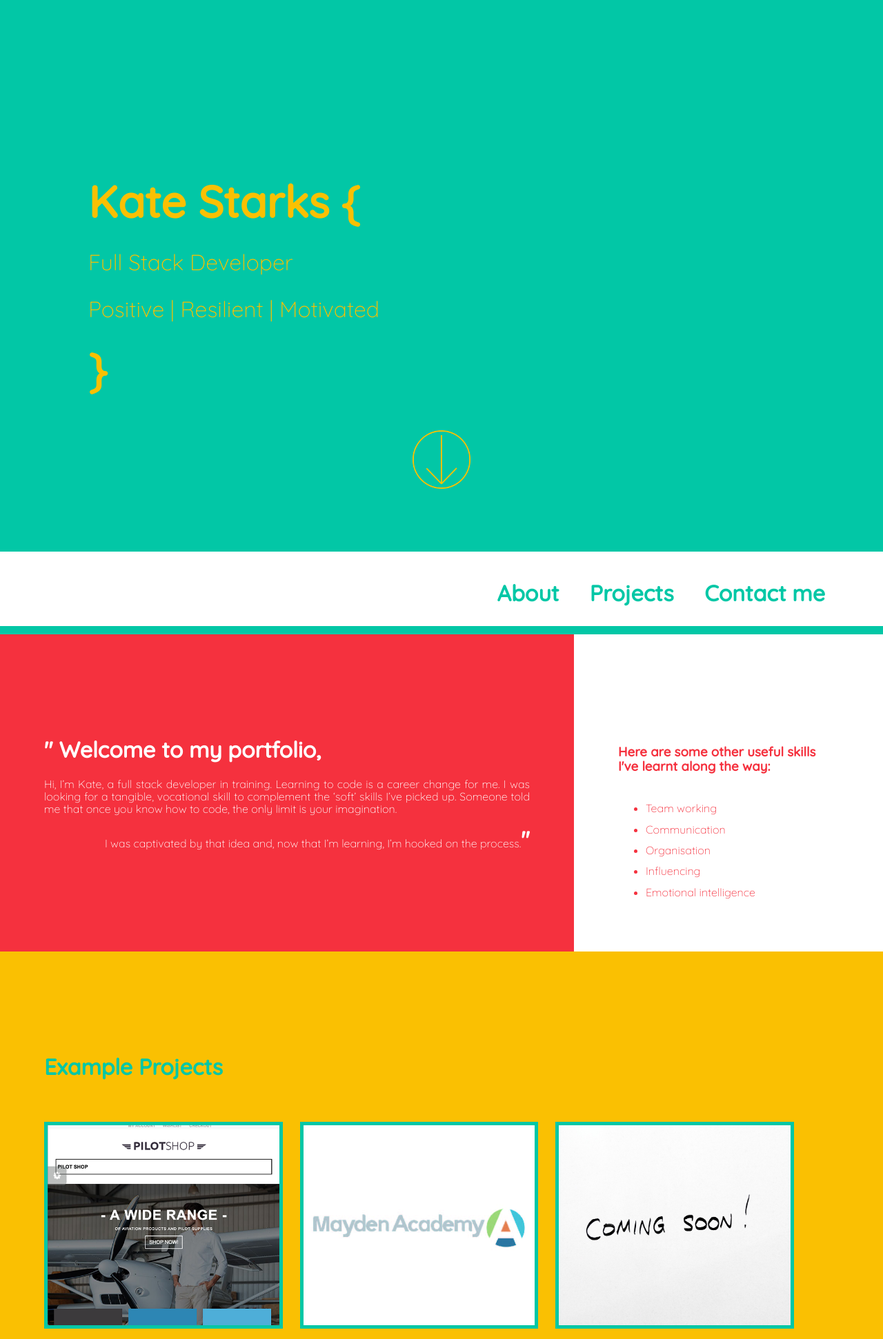
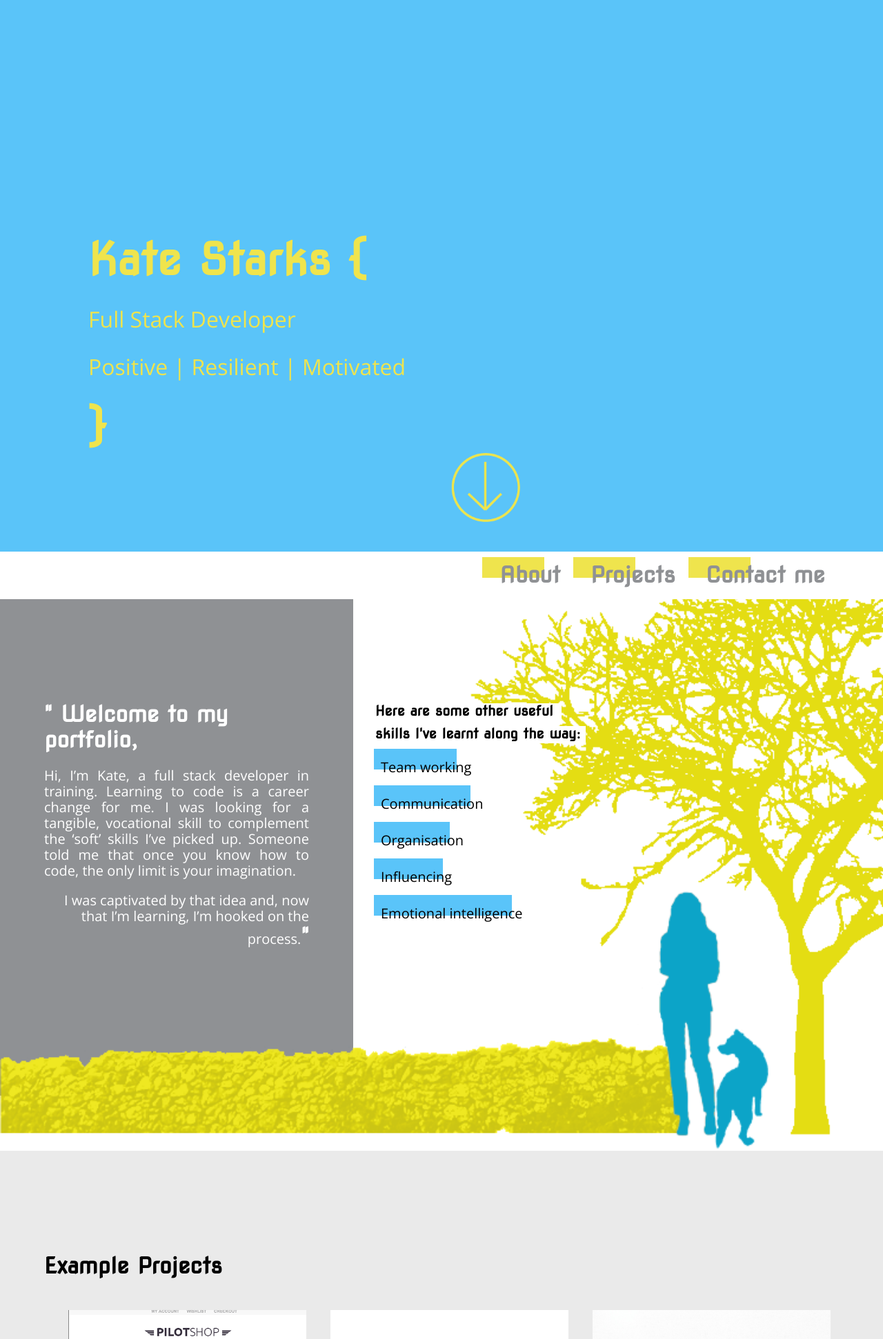
Before and after one commit to katestarks/Portfolio, a PHP site: page / in a window 1280 px wide. Shown: the top 1942 px of the page at 69% size. Run offline with PHP 8.4, Linux system fonts and the light colour scheme.

Commit message:
update to reflect visuals update

```diff
--- a/css/styles.css
+++ b/css/styles.css
@@ -3,37 +3,40 @@
 }
 
 body {
-	font-family: 'Quicksand', sans-serif;
+	font-family: 'Open Sans', sans-serif;
 	font-weight: 300;
+}
+
+body h1, h2, h3, h4, h5, h6 {
+	font-family: 'Nova Square', cursive;
 }
 
 main {
 	height: 100vh;
-	background-color: #02C7A6;
-	color: #FAC002;
+	background-color: #5AC4F9;
+	color: #EFE44D;
+	padding: 0 10% 0 10%;
 }
 
 .hero {
-	padding: 20% 10% 10% 10%;
-}
-
-.hero div {
-	width: 85px;
-	height: 85px;
-	margin: 5% auto;
+	position: absolute;
+	bottom: 5%;
+	text-align: center;
+	width: 90%;
 }
 
 .hero h1 {
 	font-size: 4rem;
 	margin: 0;
+	text-align: left;
 }
 .hero p {
 	font-size: 2rem;
+	text-align: left;
 }
 
 .heroArrow {
-	height: 100%;
-	margin: 0 auto;
+	height: 100px;
 }
 
 nav{
@@ -47,39 +50,66 @@ nav{
 
 nav ul {
 	float: right;
-	padding: 2% 5%;
+	padding: 0 5%;
 	font-weight: bold;
 }
 
 nav a {
 	text-decoration: none;
-	color: #02C7A6;
+	color: #8F9194;
 }
 
 a:hover {
-	color: #FAC002;
+	color: #5AC4F9;
+}
+
+nav h1 {
+	display: inline;
 }
 
 nav li {
 	display: inline;
-	font-size: 2rem;
-	padding: 20px;
+	padding: 5px 20px;
+	position: relative;
 }
 
-.navColor {
+nav li::before {
+	content: " ";
+	height: 30px;
+	width: 90px;
+	background-color: #EFE44D;
+	position: absolute;
+	top: -15px;
+	z-index: -1;
+}
+
+.aboutNav::before {
+	left: -5px;
+}
+
+.projectsNav::before {
+	left: -5px;
+}
+
+.contactNav::before {
+	left: -5px;
+}
+
+.about {
+	height: 100vh;
+	position: relative;
+	overflow: hidden;
+}
+
+.aboutImage {
 	width: 100%;
-	height: 10%;
-	background-color: #02C7A6;
 	position: absolute;
 	bottom: 0;
 }
 
-.about {
-	overflow: auto;
-}
-
 .about h1 {
-	color: #FFFFFF;
+	font-size: 2rem;
+	text-align: left;
 }
 
 .about div {
@@ -87,58 +117,113 @@ nav li {
 }
 
 .aboutContentLeft {
-	background-color: #F5313E;
+	background-color: #8F9194;
 	padding: 10% 5% 10% 5%;
-	width: 65%;
+	width: 40%;
 	text-align: justify;
 	color: #FFFFFF;
+	font-size: 1.25rem;
+	height: 90%;
 }
 
 .contentEmphasisLine {
 	text-align: right;
 }
 
+.about .skillsListLineOne::before {
+	content: " ";
+	height: 25px;
+	width: 270px;
+	background-color: #FFFFFF;
+	position: absolute;
+	z-index: -1;
+}
+
+.about h4 {
+	padding: 0 5%;
+	margin: 10px 0;
+	position: relative;
+	z-index: 1;
+}
+
+.about h4::before {
+	content: "";
+	height: 25px;
+	width: 305px;
+	background-color: #FFFFFF;
+	position: absolute;
+	z-index: -1;
+}
+
 .aboutContentRight {
-	color: #F5313E;
-	padding: 11% 5% 0 5%;
-	width: 35%;
-	overflow: auto;
+	padding: 11% 0 0 0;
+	width: 50%;
+	font-size: 1.25rem;
 }
 
 .about ul {
-	float: left;
+	list-style: none;
+	margin: 0;
 }
 
 .about li {
-	padding: 6px 0;
+	padding: 15px 0;
+	position: relative;
+}
+
+.about li::before {
+	content: " ";
+	height: 30px;
+	background-color: #5AC4F9;
+	position: absolute;
+	z-index: -1;
+	top: 0;
+	left: -10px;
+}
+
+.teamWork::before {
+	width: 120px;
+}
+
+.communication::before {
+	width: 140px;
+}
+
+.organisation::before {
+	width: 110px;
+}
+
+.influencing::before {
+	width: 100px;
+}
+
+.emotionalIntelligence::before {
+	width: 200px;
 }
 
 .contentQuote {
+	font-family: 'Nova Square', cursive;
 	font-size: 2rem;
 	font-weight: bold;
 }
 
 .projects {
 	padding: 10% 5% 7% 5%;
-	background-color: #FAC002;
+	background-color: #EAEAEA;
 	overflow: auto;
-	color: #02C7A6;
 }
 
 .projects div {
 	width: 30%;
 	height: 300px;
 	float: left;
-	margin: 40px 25px 0 0;
-	border: 5px solid #02C7A6;
+	margin: 2% 0 0 3%;
 	background-size: cover;
 	background-position: center;
 }
 
 .projects div .cover {
 	width: 100%;
-	height: 100%;
-	overflow: auto;
 	display: none;
 	text-align: center;
 }
--- a/index.php
+++ b/index.php
@@ -3,40 +3,43 @@
 <head>
     <title>Kate Starks</title>
     <link rel='stylesheet' type='text/css' href='css/normalize.css'/>
-    <link href="https://fonts.googleapis.com/css?family=Quicksand:300,500" rel="stylesheet">
+    <link href="https://fonts.googleapis.com/css?family=Nova+Square|Open+Sans" rel="stylesheet">
     <link rel='stylesheet' type='text/css' href='css/styles.css'/>
 </head>
 
 <body>
-    <main class="hero">
+    <main>
+        <div class="hero">
         <h1>Kate Starks {</h1>
         <p>Full Stack Developer</p>
         <p>Positive | Resilient | Motivated</p>
         <h1>}</h1>
-        <div><a href="#about"><img class="heroArrow" src="IMG/heroArrow.png"></a></div>
+        <a href="#about"><img class="heroArrow" src="IMG/heroArrow.png"></a>
+        </div>
     </main>
     <nav>
         <ul>
-            <li><a href="#about">About</a></li>
-            <li><a href="#projects">Projects</a></li>
-            <li><a href="#contact">Contact me</a></li>
+            <li class="aboutNav"><h1><a href="#about">About</a></h1></li>
+            <li class="projectsNav"><h1><a href="#projects">Projects</a></h1></li>
+            <li class="contactNav"><h1><a href="#contact">Contact me</a></h1></li>
         </ul>
-        <div class="navColor"></div>
     </nav>
     <section id="about" class="about">
+        <img src="IMG/about_illustration.png" class="aboutImage">
         <div class="aboutContentLeft">
             <h1>" Welcome to my portfolio,</h1>
             <p>Hi, I’m Kate, a full stack developer in training. Learning to code is a career change for me. I was looking for a tangible, vocational skill to complement the ‘soft’ skills I’ve picked up. Someone told me that once you know how to code, the only limit is your imagination.</p>
             <p class="contentEmphasisLine">I was captivated by that idea and, now that I’m learning, I’m hooked on the process.<span class="contentQuote">"</span></p>
         </div>
         <div class="aboutContentRight">
-            <h3>Here are some other useful skills I've learnt along the way:</h3>
+            <h4 class="skillsListLineOne">Here are some other useful</h4>
+            <h4>skills I've learnt along the way:</h4>
             <ul>
-                <li>Team working</li>
-                <li>Communication</li>
-                <li>Organisation</li>
-                <li>Influencing</li>
-                <li>Emotional intelligence</li>
+                <li class="teamWork">Team working</li>
+                <li class="communication">Communication</li>
+                <li class="organisation">Organisation</li>
+                <li class="influencing">Influencing</li>
+                <li class="emotionalIntelligence">Emotional intelligence</li>
             </ul>
         </div>
     </section>
```
Also changed, not shown: other parts of css/styles.css (+65 -19 lines), IMG/about_illustration.png (added), IMG/heroArrow.png, 1 other file.
